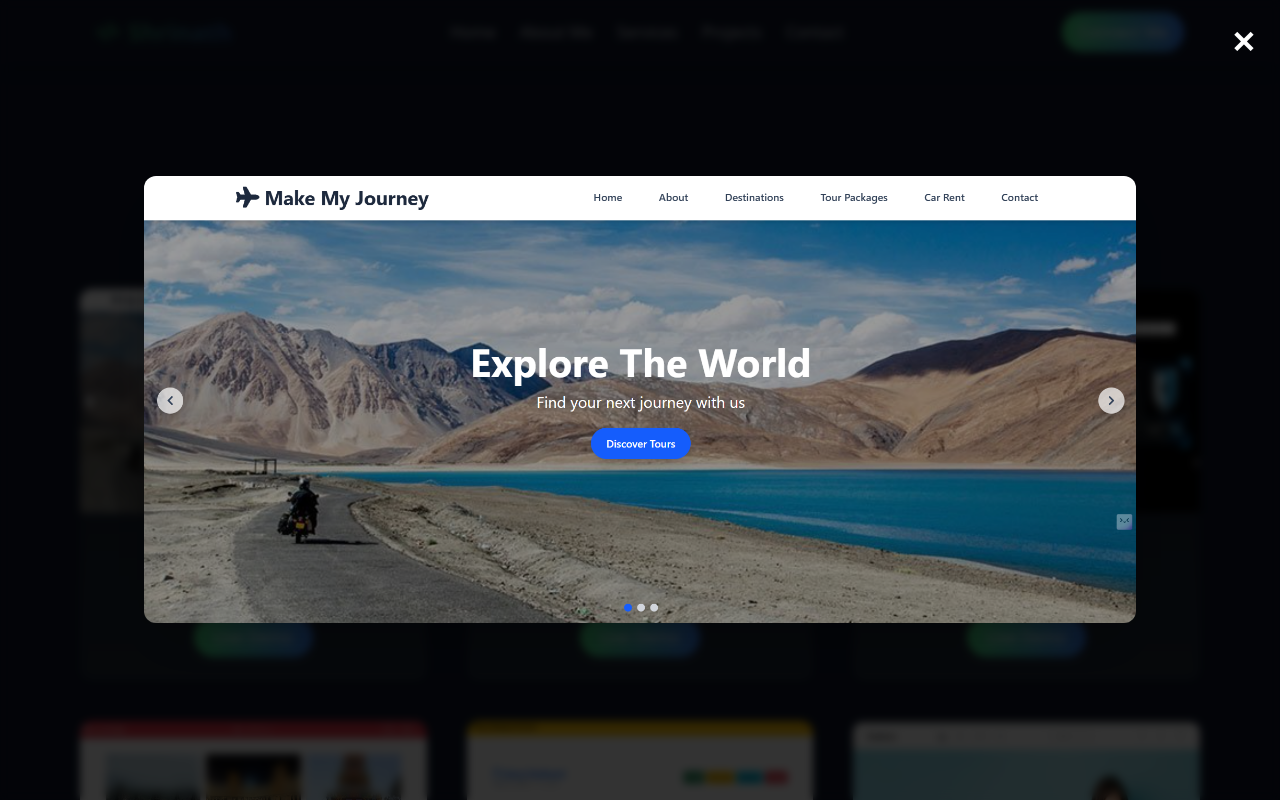
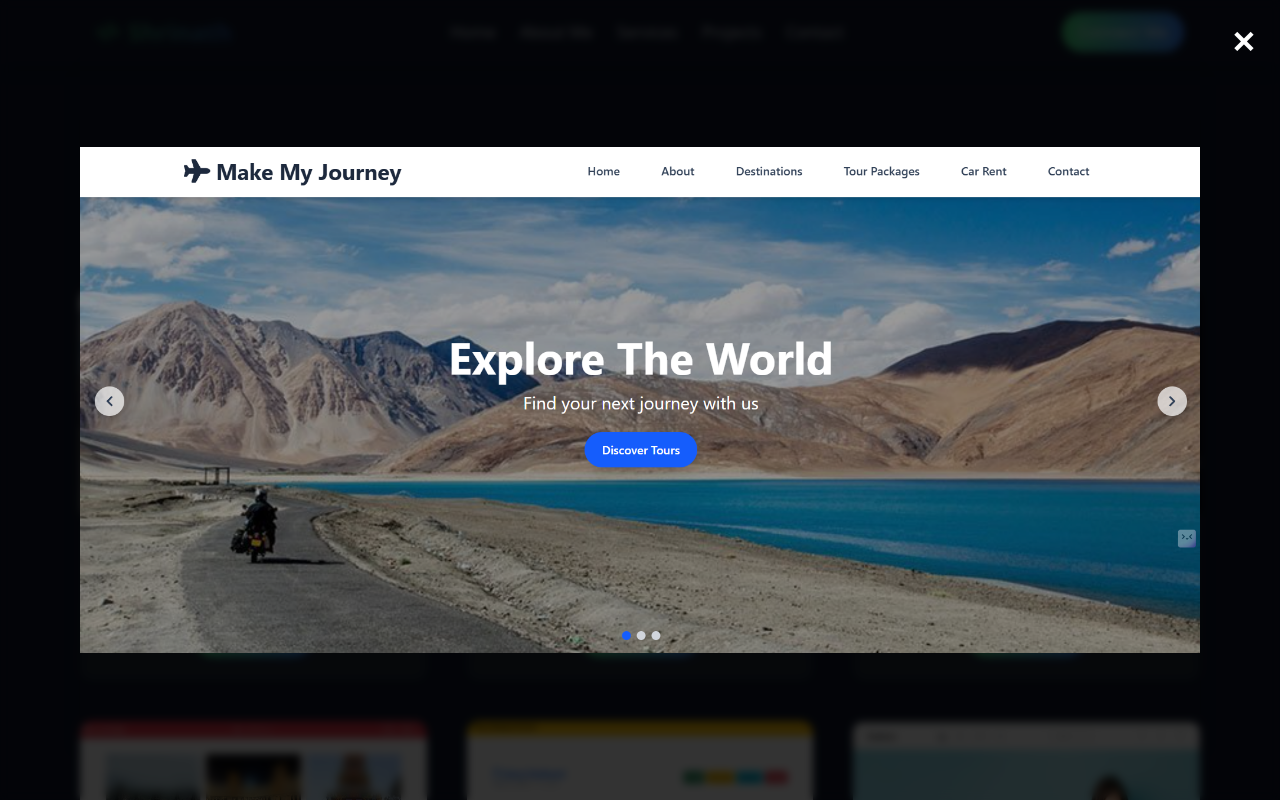
Before and after one commit to ShrinathMateti/shrinath-dev, a React (Vite) app: page / in a window 1280 px wide. Both pictures are taken after a click on the element 253 px from the left and 2396 px from the top of the page. Shown: the part 1996-2796 px from the top of the page. Built offline with nearby package versions, Linux system fonts and the light colour scheme.

Commit message:
Image Height Updated

```diff
--- a/src/components/Projects.jsx
+++ b/src/components/Projects.jsx
@@ -57,7 +57,7 @@ const ProjectCard = ({ project, isFullStack, onImageClick }) => (
       <img
         src={project.image}
         alt={project.name}
-        className="aspect-video overflow-hidden cursor-pointer block h-full object-fill"
+        className="aspect-video overflow-hidden cursor-pointer block w-full h-full object-fill"
       />
     </div>
 
@@ -118,13 +118,13 @@ const Projects = () => {
 
           {/* Image Container */}
           <div
-            className="max-w-5xl w-full px-4"
+            className="max-w-6xl w-full rounded-2xl overflow-hidden flex items-center justify-center px-2 md:px-4"
             onClick={(e) => e.stopPropagation()}
           >
             <img
               src={selectedImage}
               alt="Zoomed"
-              className="w-full max-h-[80vh] object-contain rounded-xl shadow-2xl transform transition duration-300 scale-95 animate-zoomIn"
+              className="w-full h-[100dvh] md:h-[90vh] object-contain shadow-2xl animate-zoomIn"
             />
           </div>
 
```
